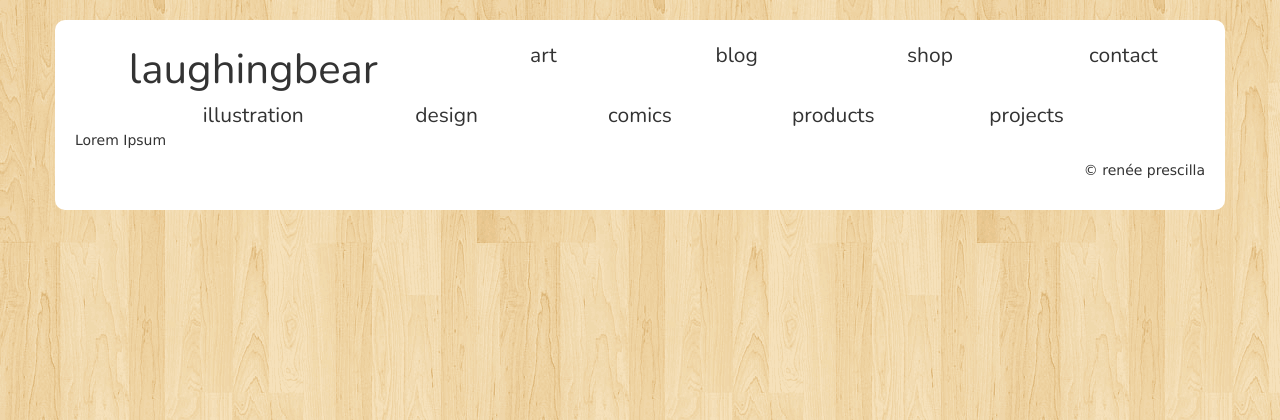
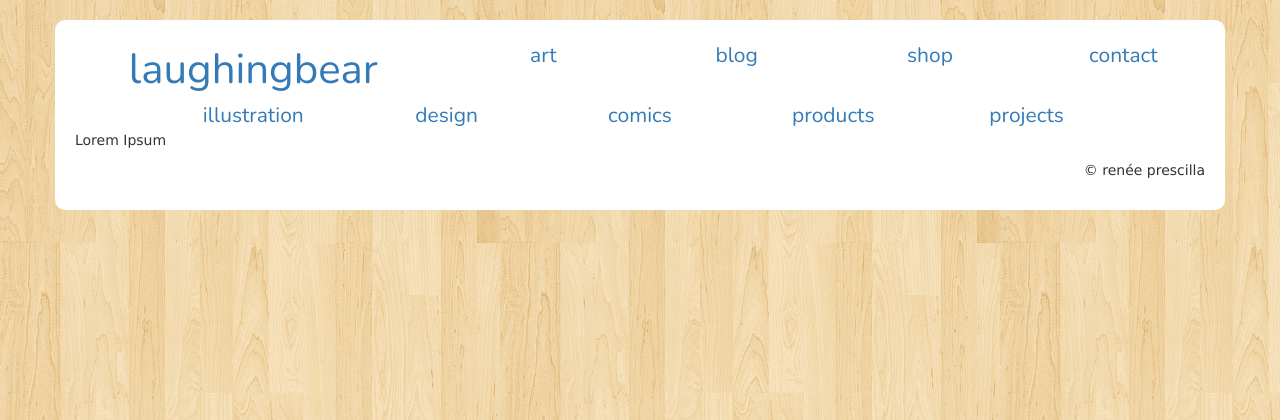
Before and after one commit to bearwithglasses/website, a PHP site: page /art.php in a window 1280 px wide. Shown: the top 420 px of the page. Run offline with PHP 8.4, Linux system fonts and the light colour scheme.

Commit message:
Linked menu items

```diff
--- a/parts/menu.php
+++ b/parts/menu.php
@@ -1,16 +1,16 @@
 <div class="menu row">
-	<div class="mainTitle col-lg-4 col-md-4 col-sm-12 col-xs-12">laughingbear</div>
-	<div class="col-lg-2 col-md-2 hidden-sm hidden-xs">art</div>
-	<div class="col-lg-2 col-md-2 hidden-sm hidden-xs">blog</div>
-	<div class="col-lg-2 col-md-2 hidden-sm hidden-xs">shop</div>
-	<div class="col-lg-2 col-md-2 hidden-sm hidden-xs">contact</div>
+	<div class="mainTitle col-lg-4 col-md-4 col-sm-12 col-xs-12"><a href="/">laughingbear</a></div>
+	<div class="col-lg-2 col-md-2 hidden-sm hidden-xs"><a href="art">art</a></div>
+	<div class="col-lg-2 col-md-2 hidden-sm hidden-xs"><a href="http://laughingbear.tumblr.com" target=_blank>blog</a></div>
+	<div class="col-lg-2 col-md-2 hidden-sm hidden-xs"><a href="http://shop.laughingbear.us" target=_blank>shop</a></div>
+	<div class="col-lg-2 col-md-2 hidden-sm hidden-xs"><a href="contact">contact</a></div>
 </div>
 <div class="menu row">
 	<div class="col-lg-1 col-md-1 hidden-sm hidden-xs"></div>
-	<div class="col-lg-2 col-md-2 hidden-sm hidden-xs">illustration</div>
-	<div class="col-lg-2 col-md-2 hidden-sm hidden-xs">design</div>
-	<div class="col-lg-2 col-md-2 hidden-sm hidden-xs">comics</div>
-	<div class="col-lg-2 col-md-2 hidden-sm hidden-xs">products</div>
-	<div class="col-lg-2 col-md-2 hidden-sm hidden-xs">projects</div>
+	<div class="col-lg-2 col-md-2 hidden-sm hidden-xs"><a href="illustration">illustration</a></div>
+	<div class="col-lg-2 col-md-2 hidden-sm hidden-xs"><a href="design">design</a></div>
+	<div class="col-lg-2 col-md-2 hidden-sm hidden-xs"><a href="comics">comics</a></div>
+	<div class="col-lg-2 col-md-2 hidden-sm hidden-xs"><a href="products">products</a></div>
+	<div class="col-lg-2 col-md-2 hidden-sm hidden-xs"><a href="projects">projects</a></div>
 	<div class="col-lg-1 col-md-1 hidden-sm hidden-xs"></div>
 </div>
```
